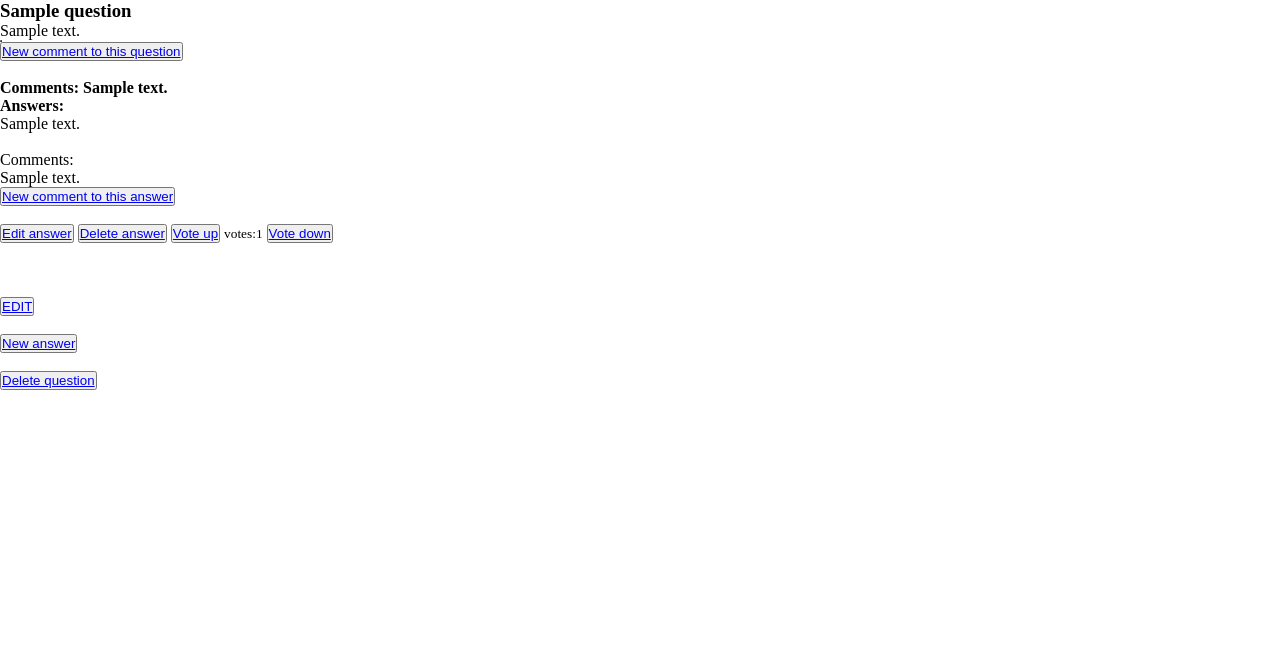
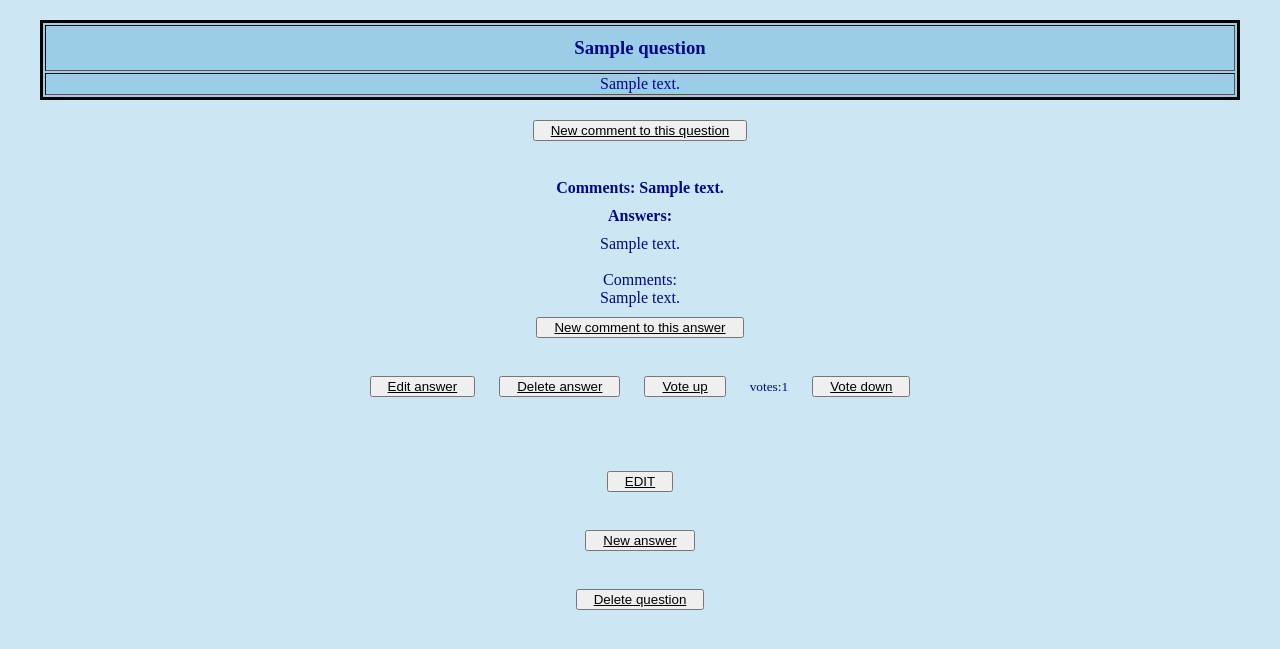
Before and after one commit to CodecoolGlobal/ask-mate-2-python-Andrassyattila, a Flask app: page /question/1/ in a window 1280 px wide. Shown: the top 649 px of the page. Run offline with Flask 2, Linux system fonts and the light colour scheme; a database or web service that is not in the repository returns one stand-in record (Sample ...); some libraries are stand-ins or nearby versions.

Commit message:
finished css

```diff
--- a/database_common.py
+++ b/database_common.py
@@ -9,8 +9,8 @@ import psycopg2.extras
 def get_connection_string():
     # setup connection string
     # to do this, please define these environment variables first
-    user_name = 'gergely'
-    password = 'xxx123'
+    user_name = 'shadowsamurai'
+    password = 'password'
     host = 'localhost'
     database_name = 'ask_mate2'
 
--- a/static/main.css
+++ b/static/main.css
@@ -1,4 +1,32 @@
 * {
-    margin: 0;
-    padding: 0;
+    margin: 10px;
+    color: rgb(2, 8, 135);
 }
+
+h1 {
+    font-style: italic;
+    text-align: center;
+}
+
+body {
+    text-align: center;
+}
+
+a {
+    color: rgb(0, 0, 0);
+    text-align: center;
+}
+
+table {
+    background-color: rgb(156, 205, 231);
+    width: 1200px;
+    border-style: solid;
+    border: solid;
+    border-color: black;
+    margin-left: auto;
+    margin-right: auto;
+}
+
+html {
+    background-color: rgb(204, 230, 244);
+}
--- a/templates/add-question.html
+++ b/templates/add-question.html
@@ -3,6 +3,7 @@
     <head>
         <meta charset="utf-8">
         <title>Add question</title>
+        <link rel="stylesheet" type="text/css" href="/static/main.css">
     </head>
     <body>
         <h1>Add a question</h1><br>
--- a/templates/comment_to_question.html
+++ b/templates/comment_to_question.html
@@ -3,6 +3,7 @@
     <head>
         <meta charset="utf-8">
         <title>New comment</title>
+        <link rel="stylesheet" type="text/css" href="/static/main.css">
     </head>
     <body>
         <h1>Post a comment:</h1><br>
--- a/templates/edit.html
+++ b/templates/edit.html
@@ -2,7 +2,8 @@
 <html lang="en">
 <head>
     <meta charset="UTF-8">
-    <title>Title</title>
+    <title>Edit this question</title>
+    <link rel="stylesheet" type="text/css" href="/static/main.css">
 </head>
 <body>
     {%if question_to_update%}
--- a/templates/list.html
+++ b/templates/list.html
@@ -13,8 +13,8 @@
         <button type="submit">Search</button>
     </form>
     <br>
-    <div name="table">
-        <table border="1">
+    <div id="div1" name="table">
+        <table border="2">
             <thead>
                 <tr>
                     {% for header in TABLE_HEADERS %}
--- a/templates/newanswer.html
+++ b/templates/newanswer.html
@@ -3,6 +3,7 @@
     <head>
         <meta charset="utf-8">
         <title>New Answer</title>
+        <link rel="stylesheet" type="text/css" href="/static/main.css">
     </head>
     <body>
         <h1>Post an answer</h1><br>
--- a/templates/question.html
+++ b/templates/question.html
@@ -3,13 +3,20 @@
 <head>
     <meta charset="UTF-8">
     <title>Ask mate2 question</title>
-    <link rel="stylesheet" href="static/main.css">
+    <link rel="stylesheet" type="text/css" href="/static/main.css">
 </head>
 <body>
     <table border='1'>
             {% for row in questions %}
-                <tr><h3>{{ row["title"]}}</h3> </tr>
-                <tr> {{ row["message"]}} </tr>
+                <tr>
+                    <td>
+                        <h3>{{ row["title"]}}</h3>
+                    </td>
+                <tr>
+                    <td>
+                        {{ row["message"]}}
+                    </td>
+                </tr>
             {% endfor %}
     </table>
     <button type="button"> <a href="comment_to_question">New comment to this question</a></button><br><br>
--- a/templates/search.html
+++ b/templates/search.html
@@ -3,6 +3,7 @@
 <head>
     <meta charset="UTF-8">
     <title>ASK MATE 2</title>
+    <link rel="stylesheet" type="text/css" href="/static/main.css">
 </head>
 <body>
     <h1>ASK MATE 2</h1>
```
Also changed, not shown: 1 other file.
